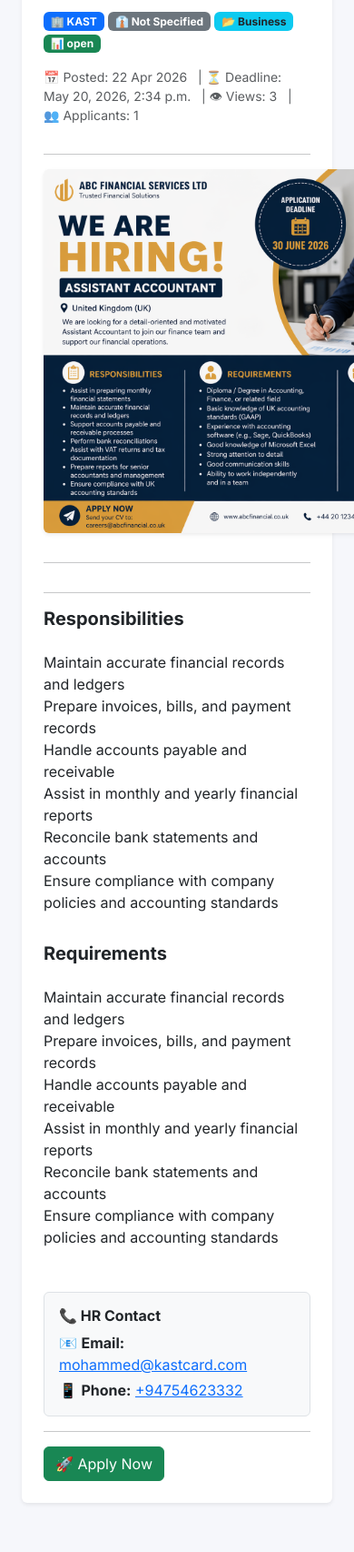
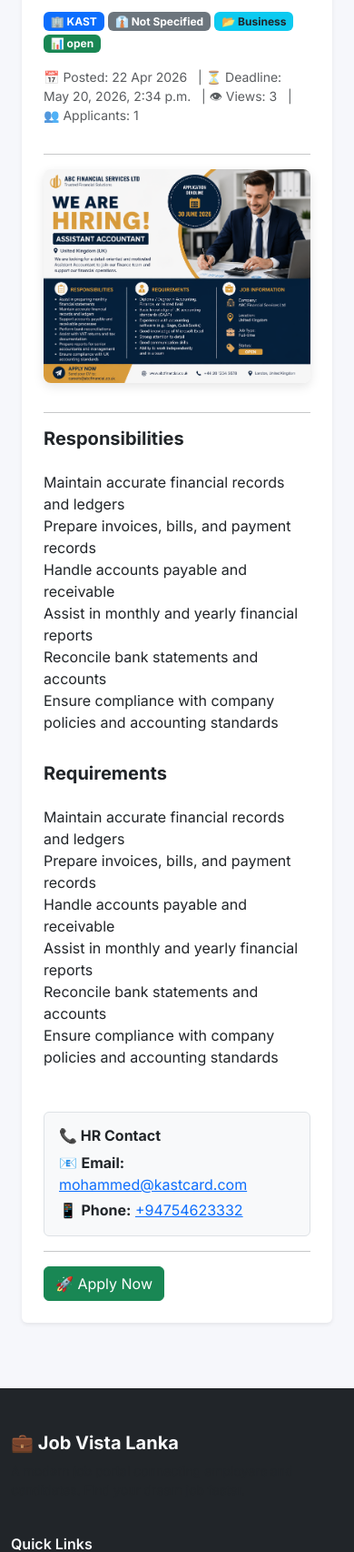
Before and after one commit to johnalexender/job-portal, a Django app: page /job/job/1/ in a window 390 px wide; the page is wider, and only the part inside the window is pictured. Shown: the part 203-1909 px from the top of that part at 91% size. Run offline with Django 5.2, Linux system fonts and the light colour scheme; data comes from the database, SQL or seed files in the repository.

Commit message:
css added
resize

```diff
--- a/job/templates/job/job_detail.html
+++ b/job/templates/job/job_detail.html
@@ -3,6 +3,7 @@
 {% block content %}
 
 <div class="container mt-4">
+
     <a href="{% url 'job_list' %}" class="btn btn-sm btn-light mb-3">
         ⬅ Back
     </a>
@@ -37,35 +38,24 @@
         <!-- ANALYTICS INFO -->
         <p class="text-muted small">
 
-            📅 Posted:
-            {{ job.created_at|date:"d M Y" }}
-
-            &nbsp; | ⏳ Deadline:
-            {{ job.deadline }}
-
-            &nbsp; | 👁 Views:
-            {{ job.views }}
-
-            &nbsp; | 👥 Applicants:
-            {{ job.applications.count }}
+            📅 Posted: {{ job.created_at|date:"d M Y" }}
+            &nbsp; | ⏳ Deadline: {{ job.deadline }}
+            &nbsp; | 👁 Views: {{ job.views }}
+            &nbsp; | 👥 Applicants: {{ job.applications.count }}
 
         </p>
 
-
         <hr>
 
-        <!-- JOB IMAGE -->
+        <!-- JOB IMAGE (RESPONSIVE FIX) -->
         {% if job.post_img %}
-            <div class="text-center mb-3">
+        <div class="job-image-wrapper mb-3 text-center">
             <img src="{{ job.post_img.url }}"
-                     class="img-fluid rounded shadow-sm"
-                     style="max-width: 500px;"
                  alt="Job Image"
-                     onerror="this.style.display='none'">
+                 class="img-fluid job-image">
         </div>
         {% endif %}
 
-        <hr>
         <hr>
 
         <!-- RESPONSIBILITIES -->
@@ -76,9 +66,10 @@
         <h5 class="fw-bold">Requirements</h5>
         <p>{{ job.requirements|linebreaks }}</p>
 
-        <!-- HR / COMPANY CONTACT INFO -->
+        <!-- HR CONTACT -->
         <div class="mt-3 p-3 border rounded bg-light">
             <h6 class="fw-bold mb-2">📞 HR Contact</h6>
+
             {% if job.hr_email %}
             <p class="mb-1">
                 📧 <b>Email:</b>
@@ -96,14 +87,13 @@
             {% if not job.hr_email and not job.hr_phone %}
             <p class="text-muted mb-0">No HR contact details available</p>
             {% endif %}
+        </div>
 
-        </div>
         <hr>
 
         <!-- ACTION BUTTONS -->
-        <div class="d-flex gap-2">
+        <div class="d-flex gap-2 flex-wrap">
 
-            <!-- APPLY BUTTON -->
             <a href="{% url 'job_apply' job.pk %}" class="btn btn-success">
                 🚀 Apply Now
             </a>
@@ -123,7 +113,39 @@
         </div>
 
     </div>
-
 </div>
 
+<!-- CUSTOM RESPONSIVE IMAGE STYLING -->
+<style>
+.job-image-wrapper {
+    max-width: 100%;
+    display: flex;
+    justify-content: center;
+    align-items: center;
+}
+
+/* Desktop */
+.job-image {
+    max-width: 70%;
+    height: auto;
+    border-radius: 10px;
+    box-shadow: 0 4px 12px rgba(0,0,0,0.1);
+}
+
+/* Tablet */
+@media (max-width: 768px) {
+    .job-image {
+        max-width: 90%;
+    }
+}
+
+/* Mobile */
+@media (max-width: 480px) {
+    .job-image {
+        max-width: 100%;
+        border-radius: 8px;
+    }
+}
+</style>
+
 {% endblock %}
```
Lines whose indentation alone changed are shown as unchanged.
